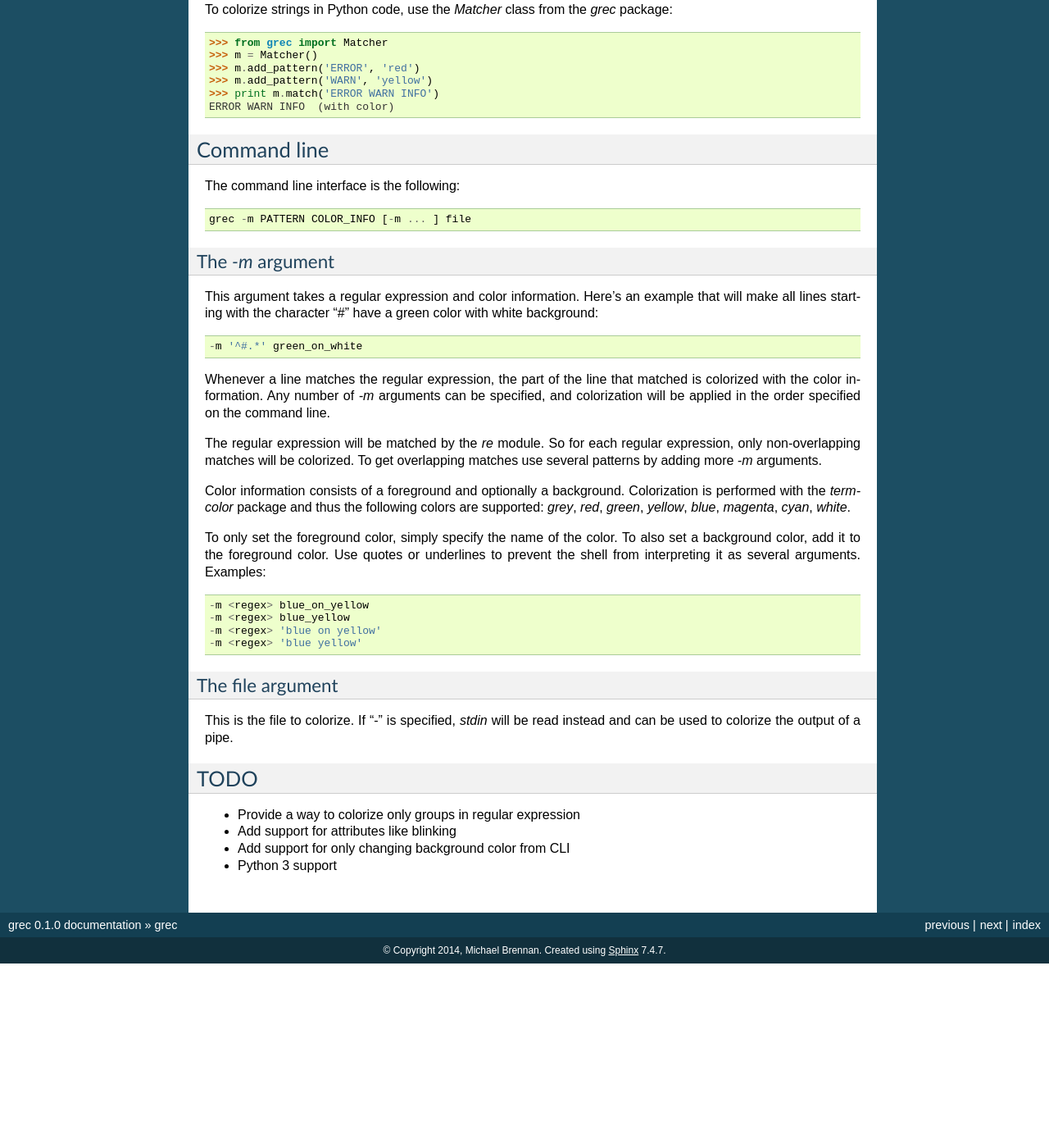
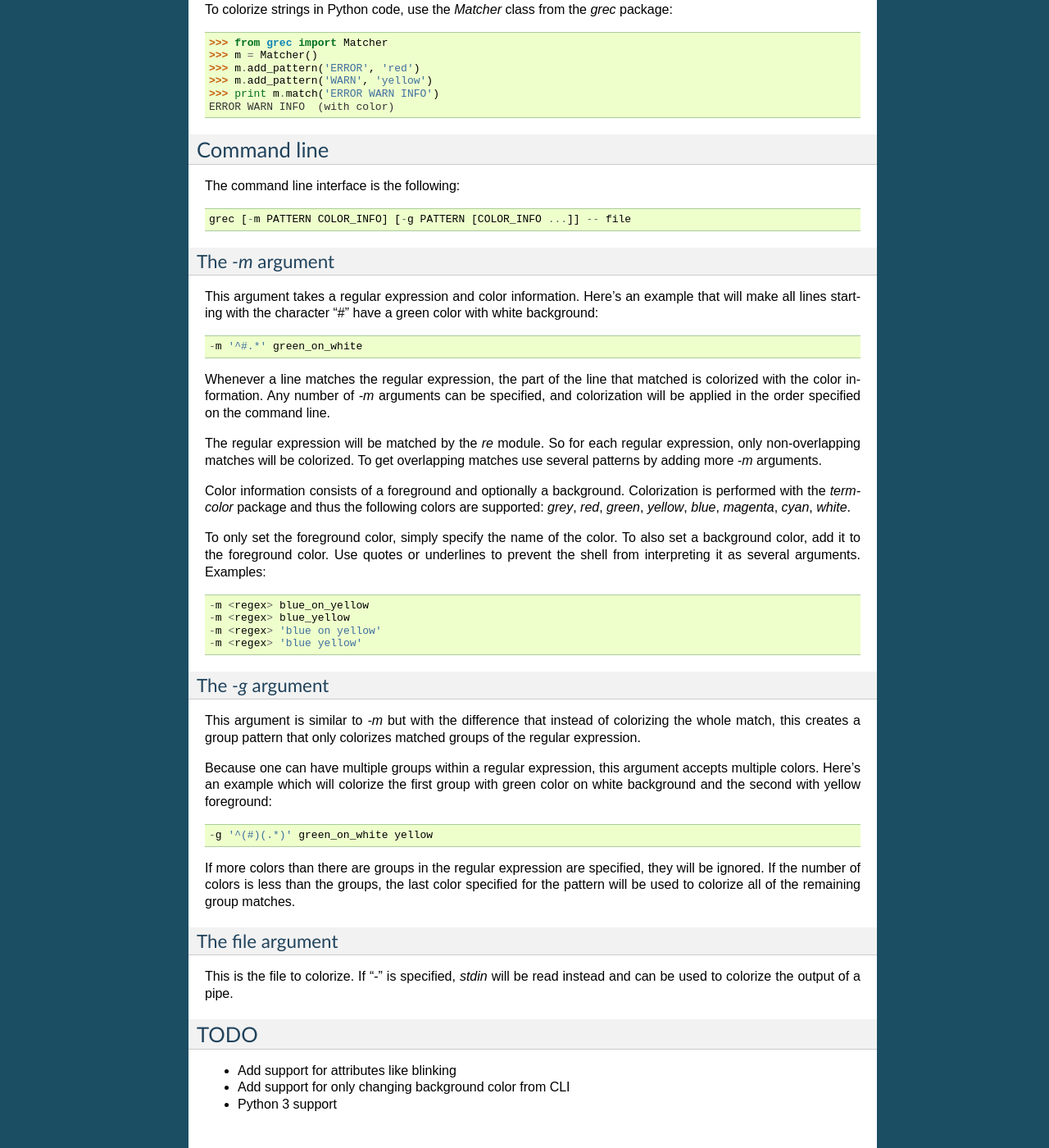
Before and after one commit to brisad/grec, a Sphinx documentation site: the page built from docs/readme.rst, in a window 1280 px wide and 1400 px high, scrolled down 689 px. Shown: the whole window at 82% size. Built offline with Sphinx 7.4.7, drawn with Linux system fonts in a browser that asks for light colours; before the commit the page ends 1864 px from its top, so only the background shows below that.

Commit message:
Document group patterns

```diff
--- a/README.rst
+++ b/README.rst
@@ -61,7 +61,7 @@ Command line
 
 The command line interface is the following::
 
-    grec -m PATTERN COLOR_INFO [-m ... ] file
+    grec [-m PATTERN COLOR_INFO] [-g PATTERN [COLOR_INFO ...]] -- file
 
 The `-m` argument
 ~~~~~~~~~~~~~~~~~
@@ -97,6 +97,25 @@ interpreting it as several arguments.  Examples::
     -m <regex> 'blue on yellow'
     -m <regex> 'blue yellow'
 
+The `-g` argument
+~~~~~~~~~~~~~~~~~
+
+This argument is similar to `-m` but with the difference that instead
+of colorizing the whole match, this creates a group pattern that only
+colorizes matched groups of the regular expression.
+
+Because one can have multiple groups within a regular expression, this
+argument accepts multiple colors.  Here's an example which will
+colorize the first group with green color on white background and the
+second with yellow foreground::
+
+    -g '^(#)(.*)' green_on_white yellow
+
+If more colors than there are groups in the regular expression are
+specified, they will be ignored.  If the number of colors is less than
+the groups, the last color specified for the pattern will be used to
+colorize all of the remaining group matches.
+
 The file argument
 ~~~~~~~~~~~~~~~~~
 
@@ -106,7 +125,6 @@ read instead and can be used to colorize the output of a pipe.
 TODO
 ----
 
-* Provide a way to colorize only groups in regular expression
 * Add support for attributes like blinking
 * Add support for only changing background color from CLI
 * Python 3 support
--- a/docs/usage.rst
+++ b/docs/usage.rst
@@ -10,14 +10,14 @@ The `grec` package exports the `Matcher` class.  To prepare text
 colorization, create a new `Matcher` instance and add patterns to it::
 
     matcher = grec.Matcher()
-    matcher.add_pattern('ERROR', 'red')
+    matcher.add_group_pattern('(ERROR):(.*)$', ['white', 'red'], ['magenta'])
     matcher.add_pattern('WARN', 'yellow')
     matcher.add_pattern('[0-9]', 'blue', 'white')
 
 This instance is now ready to match for colors in strings passed to
 it.  Do it with the `match` method::
 
-    result = matcher.match('ERROR WARN INFO')
+    result = matcher.match('ERROR: message WARN INFO 123')
 
 The result is an instance of `ColoredString`.  Its `__str__` method
 will return a string with ANSI escape codes for all matched colors.
```
Also changed, not shown: 1 other file.
